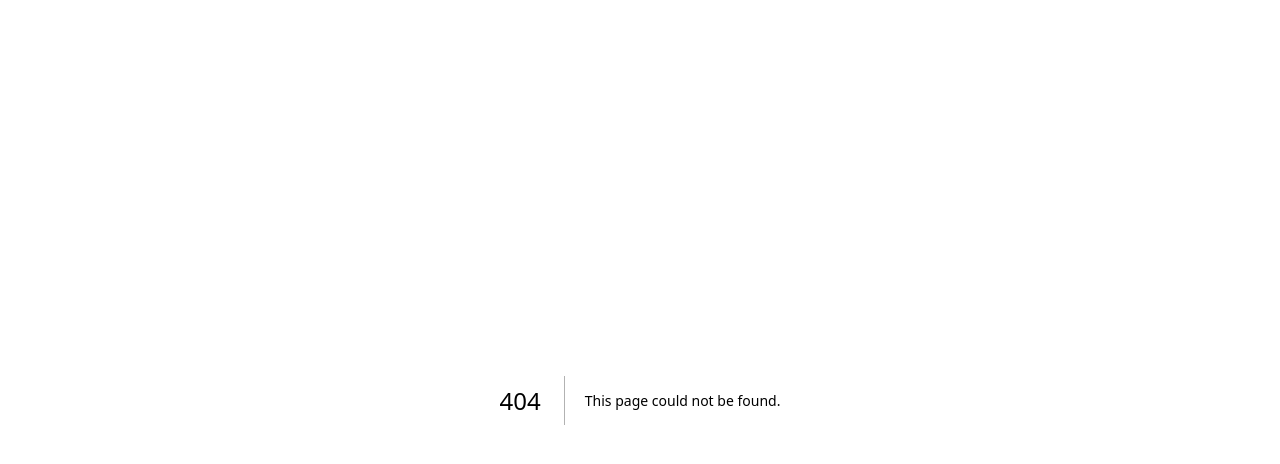
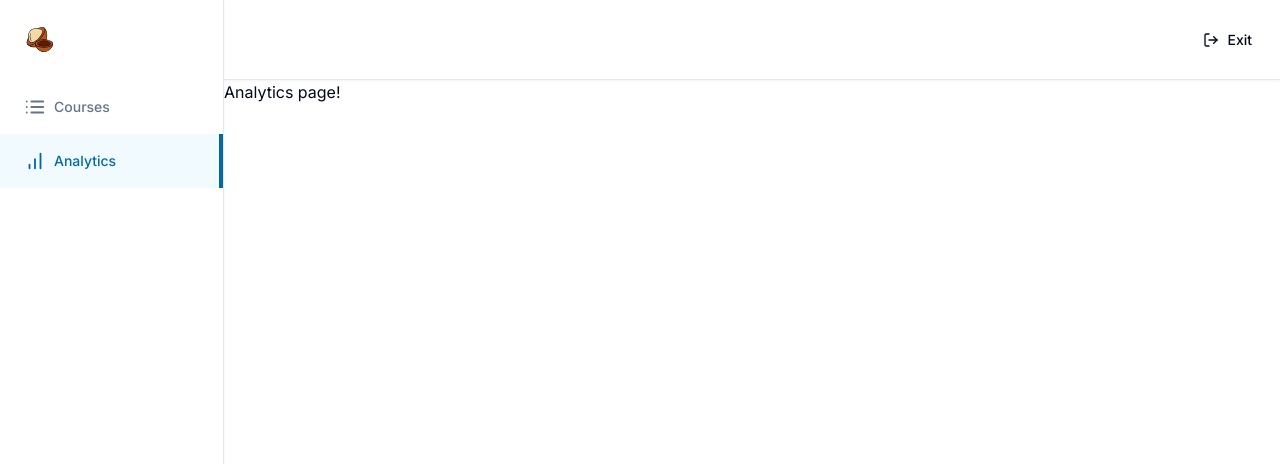
Before and after one commit to nathan-foo/learn-next-lms-app, a Next.js app in the folder lms-app/: page /teacher/analytics in a window 1280 px wide. Before the commit this address had no page. Shown: the top 464 px of the page. Built offline with nearby package versions, Linux system fonts and the light colour scheme.

Commit message:
Dynamic Layout

```diff
--- a/lms-app/app/(dashboard)/(routes)/page.tsx
+++ b/lms-app/app/(dashboard)/(routes)/page.tsx
@@ -1,10 +1,7 @@
-import { UserButton } from "@clerk/nextjs";
-
 export default function Home() {
   return (
     <div>
       This is the home page
-      <UserButton />
     </div>
   );
 }
--- /dev/null
+++ b/lms-app/app/(dashboard)/(routes)/teacher/analytics/page.tsx
@@ -0,0 +1,9 @@
+const AnalyticsPage = () => {
+    return (
+        <div>
+            Analytics page!
+        </div>
+    );
+}
+
+export default AnalyticsPage;
--- /dev/null
+++ b/lms-app/app/(dashboard)/(routes)/teacher/courses/page.tsx
@@ -0,0 +1,9 @@
+const CoursesPage = () => {
+    return (
+        <div>
+            Courses page!
+        </div>
+    );
+}
+
+export default CoursesPage;
--- a/lms-app/app/(dashboard)/_components/sidebar-routes.tsx
+++ b/lms-app/app/(dashboard)/_components/sidebar-routes.tsx
@@ -1,6 +1,7 @@
 "use client";
 
-import { Compass, Layout } from "lucide-react";
+import { BarChart, Compass, Layout, List } from "lucide-react";
+import { usePathname } from "next/navigation";
 
 import { SidebarItem } from "./sidebar-item";
 
@@ -17,8 +18,25 @@
     },
 ]
 
+const teacherRoutes = [
+    {
+        icon: List,
+        label: "Courses",
+        href: "/teacher/courses",
+    },
+    {
+        icon: BarChart,
+        label: "Analytics",
+        href: "/teacher/analytics",
+    },
+]
+
 export const SidebarRoutes = () => {
-    const routes = guestRoutes;
+    const pathname = usePathname();
+
+    const isTeacherPage = pathname?.includes("/teacher");
+
+    const routes = isTeacherPage ? teacherRoutes : guestRoutes;
 
     return (
         <div className="flex flex-col w-full">
--- a/lms-app/app/(dashboard)/layout.tsx
+++ b/lms-app/app/(dashboard)/layout.tsx
@@ -15,7 +15,7 @@
             <div className="hidden md:flex h-full w-56 flex-col fixed inset-y-0 z-50">
                 <Sidebar />
             </div>
-            <main className="md:pl-56 h-full">
+            <main className="md:pl-56 pt-[80px] h-full">
                 {children}
             </main>
 
--- a/lms-app/components/navbar-routes.tsx
+++ b/lms-app/components/navbar-routes.tsx
@@ -1,10 +1,34 @@
 "use client";
 
 import { UserButton } from "@clerk/nextjs";
+import { usePathname } from "next/navigation";
+import { LogOut } from "lucide-react";
+import Link from "next/link";
+
+import { Button } from "./ui/button";
 
 export const NavbarRoutes = () => {
+    const pathname = usePathname();
+
+    const isTeacherPage = pathname?.startsWith("/teacher");
+    const isPlayerPage = pathname?.includes("/chapter");
+
     return (
         <div className="flex gap-x-2 ml-auto">
+            {isTeacherPage || isPlayerPage ? (
+                <Link href="/">
+                    <Button size="sm" variant="ghost">
+                        <LogOut className="h-4 w-4 mr-2" />
+                        Exit
+                    </Button>
+                </Link>
+            ) : (
+                <Link href="/teacher/courses">
+                    <Button size="sm" variant="ghost">
+                        Teacher Mode
+                    </Button>
+                </Link>
+            )}
             <UserButton />
         </div>
     )
```
